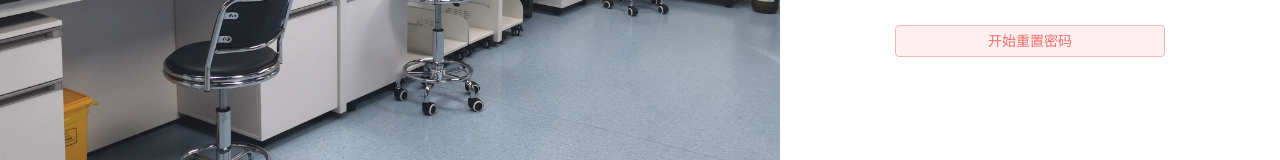
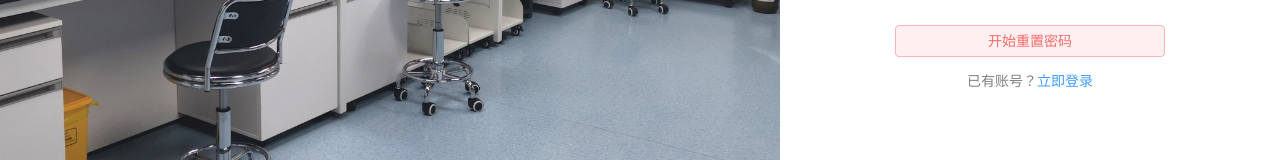
Before and after one commit to CHERISH-ALL/RRMSDemo, a Vue app in the folder RRMS-frontend/: page /forget in a window 1280 px wide. Shown: the part 469-629 px from the top of the page. Built offline with nearby package versions, Linux system fonts and the light colour scheme.

Commit message:
2021.7.15,part3

```diff
--- a/RRMS-frontend/src/components/welcome/forgetPage.vue
+++ b/RRMS-frontend/src/components/welcome/forgetPage.vue
@@ -77,6 +77,10 @@
           </div>
         </div>
       </transition>
+      <div style="margin-top: 15px">
+        <span style="font-size: 14px;line-height: 14px;color: gray">已有账号？</span>
+        <el-link style="translate:0 -2px" type="primary" @click="router.push('/')">立即登录</el-link>
+      </div>
     </div>
   </div>
 </template>
```
